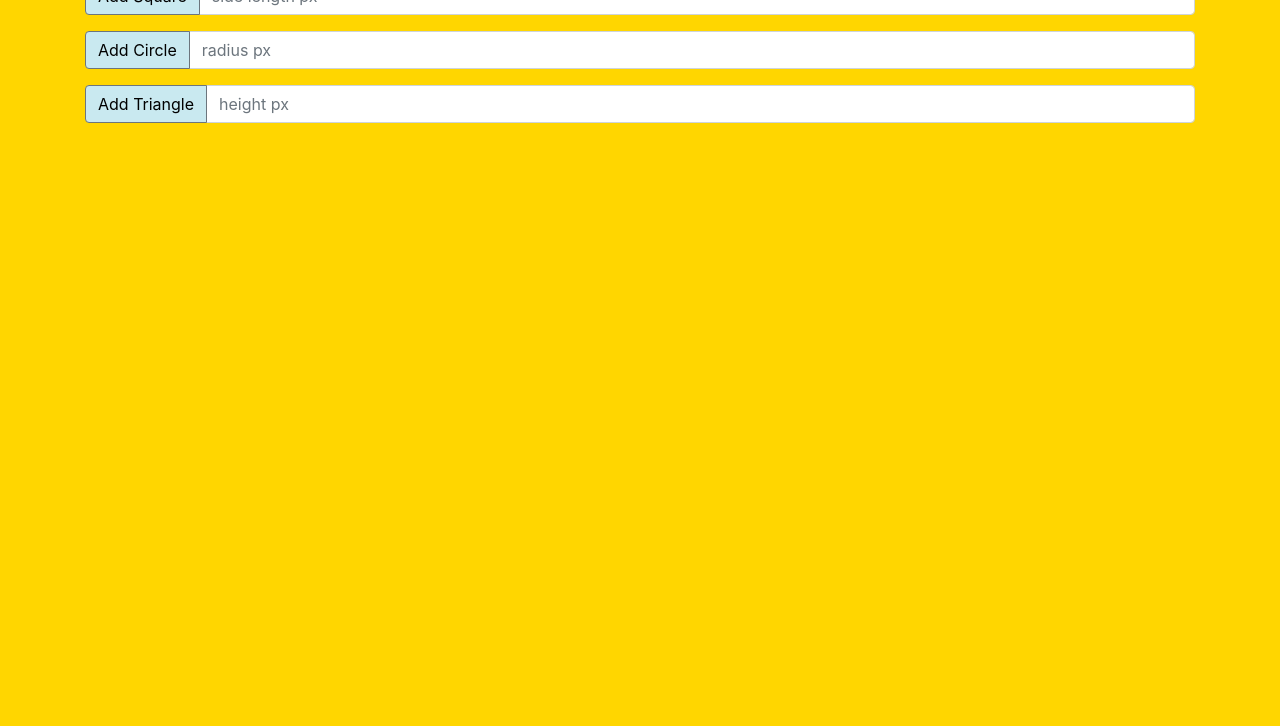
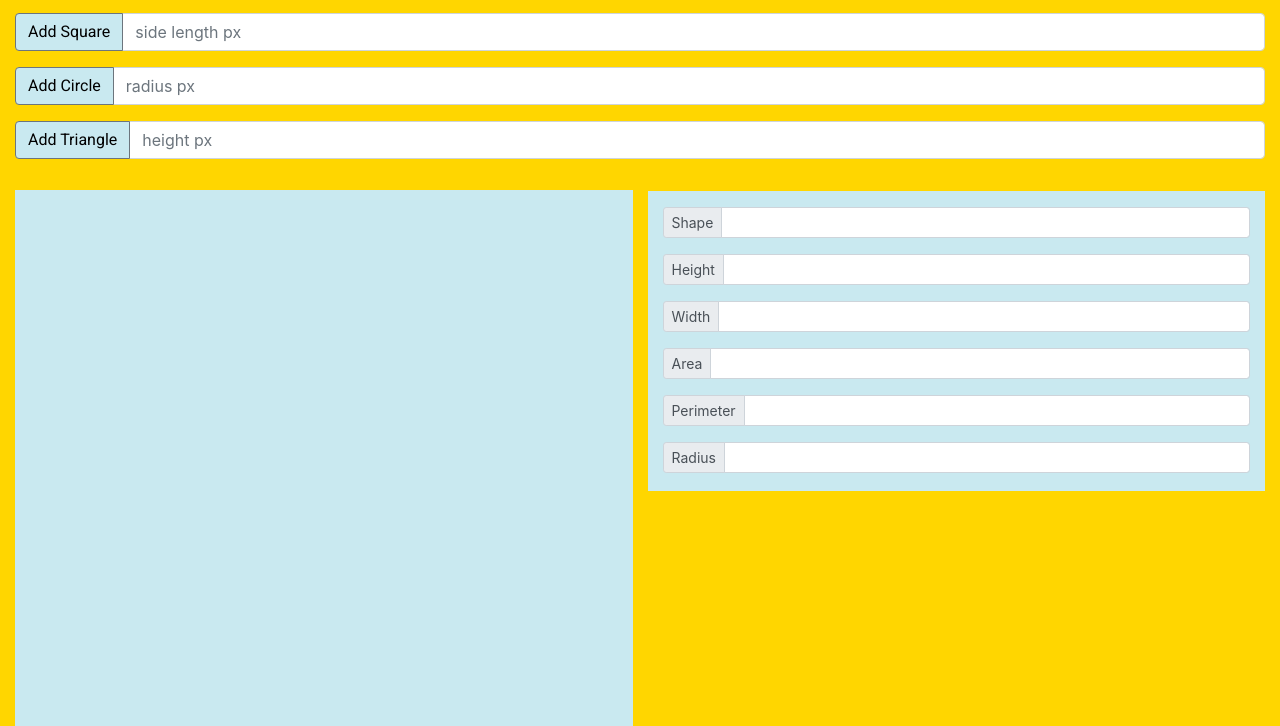
Before and after one commit to Harbison0906/Shape-Up-or-Shape-Out, a plain HTML site: page index.html in a window 1280 px wide. Shown: the part 165-891 px from the top of the page. Before the commit the page ends 800 px from the top, so only its background shows below. Drawn offline with nearby package versions, Linux system fonts and the light colour scheme; a web font is replaced by a local one.

Commit message:
added text fields to show shape info each time a shape is created

```diff
--- a/index.html
+++ b/index.html
@@ -13,11 +13,11 @@
 </head>
 
 <body>
-  <main>
+  <main class="container-fluid">
 
     <h1>SHAPE UP OR SHAPE OUT</h1>
 
-    <section class="container">
+    <section>
       <article class="input-group mb-3">
         <div class="input-group-prepend">
           <button class="btn btn-outline-secondary" type="button">Add Rectangle</button>
@@ -36,19 +36,57 @@
         <div class="input-group-prepend">
           <button class="btn btn-outline-secondary" type="button">Add Circle</button>
         </div>
-        <input type="text" class="form-control" placeholder="radius px" aria-label=""
-          aria-describedby="basic-addon1">
+        <input type="text" class="form-control" placeholder="radius px" aria-label="" aria-describedby="basic-addon1">
       </article>
       <article class="input-group mb-3">
-          <div class="input-group-prepend">
-            <button class="btn btn-outline-secondary" type="button">Add Triangle</button>
-          </div>
-          <input type="text" class="form-control" placeholder="height px" aria-label="" aria-describedby="basic-addon1">
-        </article>
+        <div class="input-group-prepend">
+          <button class="btn btn-outline-secondary" type="button">Add Triangle</button>
+        </div>
+        <input type="text" class="form-control" placeholder="height px" aria-label="" aria-describedby="basic-addon1">
+      </article>
     </section>
 
-    <section class="container">
+    <section class="row" id="output">
+      <article class="col" id="shapeBoard"> </article>
 
+      <article class="col mt-3" id="shapeInfo">
+        <div class="input-group input-group-sm mb-3 mt-3">
+          <div class="input-group-prepend">
+            <span class="input-group-text" id="inputGroup-sizing-sm">Shape</span>
+          </div>
+          <input type="text" class="form-control" aria-label="Small" aria-describedby="inputGroup-sizing-sm">
+        </div>
+        <div class="input-group input-group-sm mb-3 mt-3">
+          <div class="input-group-prepend">
+            <span class="input-group-text" id="inputGroup-sizing-sm">Height</span>
+          </div>
+          <input type="text" class="form-control" aria-label="Small" aria-describedby="inputGroup-sizing-sm">
+        </div>
+        <div class="input-group input-group-sm mb-3 mt-3">
+          <div class="input-group-prepend">
+            <span class="input-group-text" id="inputGroup-sizing-sm">Width</span>
+          </div>
+          <input type="text" class="form-control" aria-label="Small" aria-describedby="inputGroup-sizing-sm">
+        </div>
+        <div class="input-group input-group-sm mb-3 mt-3">
+          <div class="input-group-prepend">
+            <span class="input-group-text" id="inputGroup-sizing-sm">Area</span>
+          </div>
+          <input type="text" class="form-control" aria-label="Small" aria-describedby="inputGroup-sizing-sm">
+        </div>
+        <div class="input-group input-group-sm mb-3 mt-3">
+          <div class="input-group-prepend">
+            <span class="input-group-text" id="inputGroup-sizing-sm">Perimeter</span>
+          </div>
+          <input type="text" class="form-control" aria-label="Small" aria-describedby="inputGroup-sizing-sm">
+        </div>
+        <div class="input-group input-group-sm mb-3 mt-3">
+          <div class="input-group-prepend">
+            <span class="input-group-text" id="inputGroup-sizing-sm">Radius</span>
+          </div>
+          <input type="text" class="form-control" aria-label="Small" aria-describedby="inputGroup-sizing-sm">
+        </div>
+      </article>
     </section>
   </main>
 
--- a/styles.css
+++ b/styles.css
@@ -2,16 +2,39 @@ body {
   background-color: #FFD600;
 }
 
+main {
+  text-align: center;
+
+}
+
 h1 {
+  display: inline-block;
   font-family: 'Shrikhand', cursive;
   color: #8CA3A0;
   text-shadow: 1px 2px 2px #FFFFFF;
   letter-spacing: 1.5px;
-  text-align: center;
   margin: 20px;
+  border-top: solid #8CA3A0;
+  border-bottom: solid #8CA3A0;
+  padding: 15px;
 }
 
 .btn {
   background-color: #C9E9F0;
   color: #000000;
+  font-family: 'Roboto', sans-serif;
 }
+
+#shapeBoard {
+  margin: 15px;
+  min-width: 600px;
+  min-height: 600px;
+  background-color: #C9E9F0;
+}
+
+#shapeInfo {
+  background-color: #C9E9F0;
+  margin-right: 15px;
+  max-height: 300px;
+  width: 100px;
+}
```
